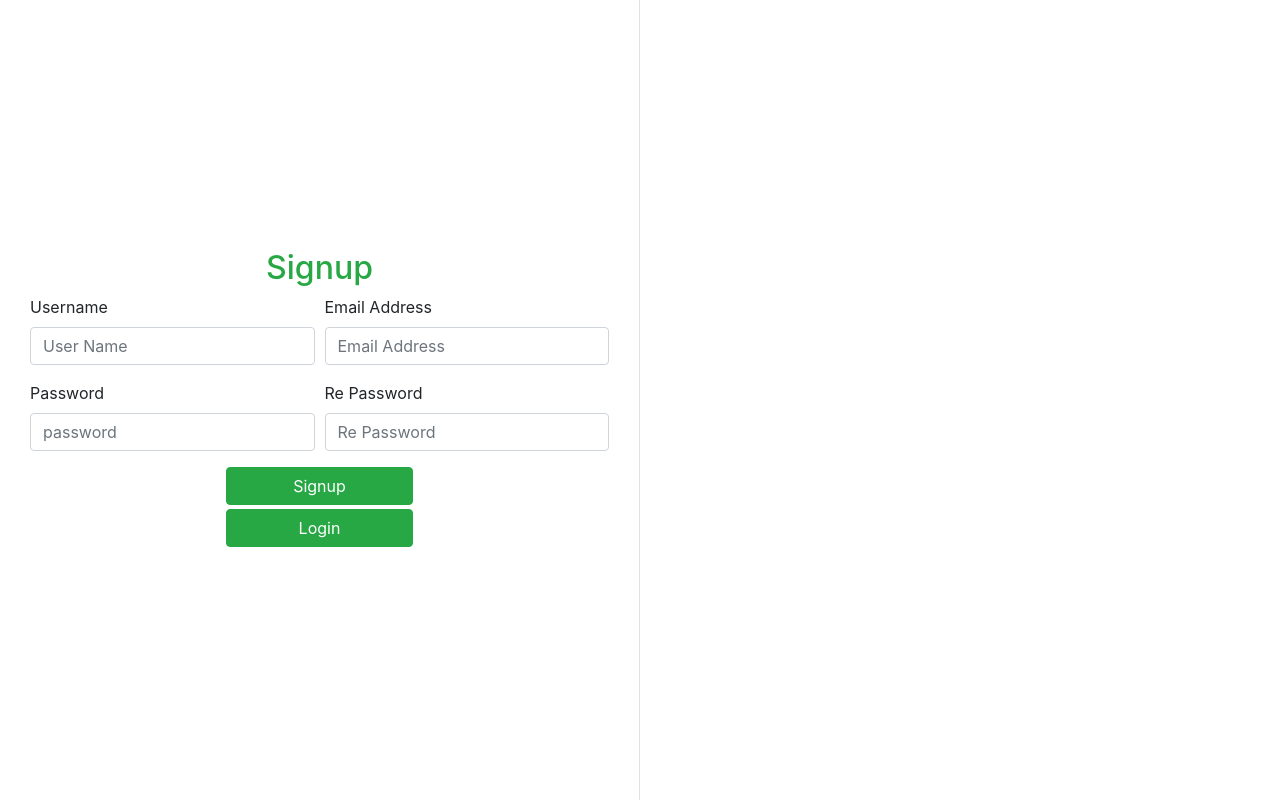
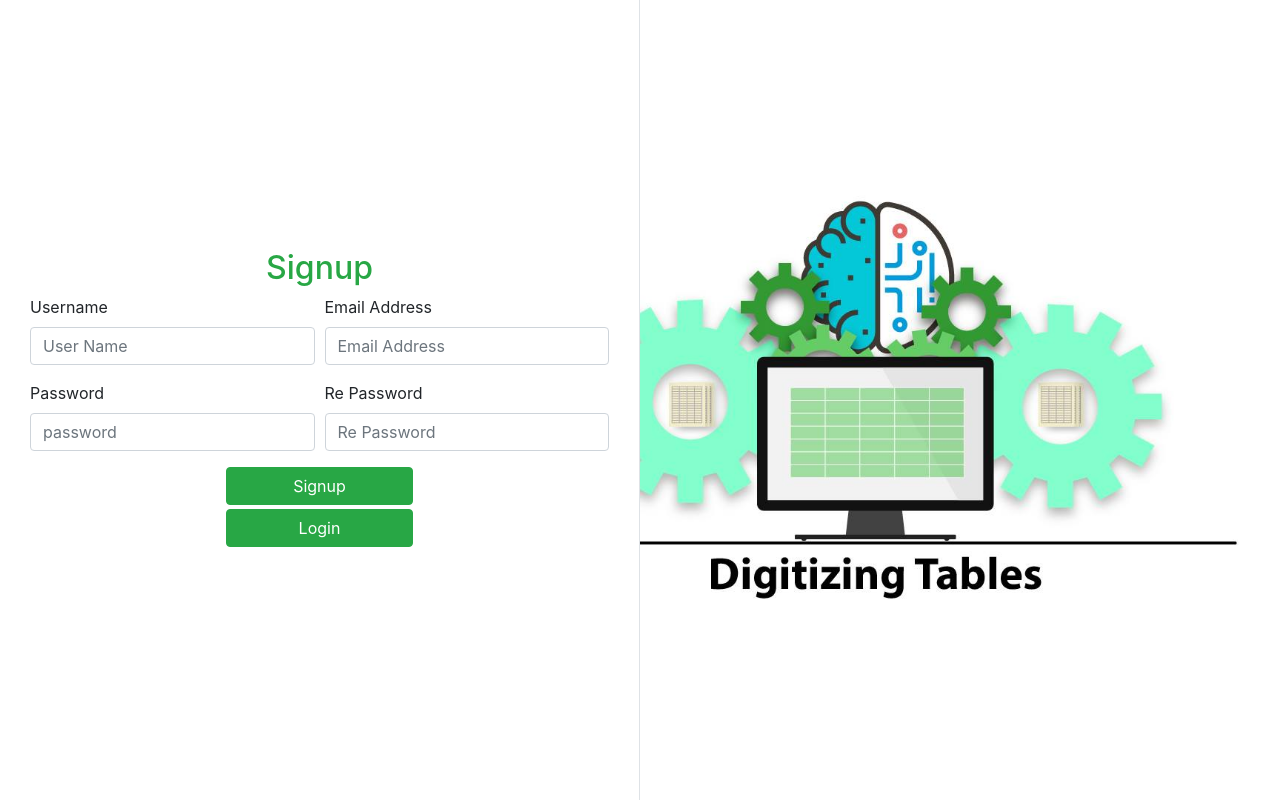
Before and after one commit to Nosherwan-Akram/TRM-frontend, a React (Create React App) app: page /signup in a window 1280 px wide. Built offline with nearby package versions, Linux system fonts and the light colour scheme.

Commit message:
added background

```diff
--- a/src/components/login/login.js
+++ b/src/components/login/login.js
@@ -1,6 +1,6 @@
 import React, { useEffect, useState } from "react";
 import styled from "styled-components";
-import LoginBackground from "../../assets/backgrounds/loginBackground.svg";
+import LoginBackground from "../../assets/backgrounds/background.jpg";
 import { LoginForm } from "./loginform";
 // import { loginRequest } from "../../../services/open/auth";
 // import store from "../../../redux/store";
@@ -61,7 +61,7 @@ const Login = (props) => {
 
 export const LoginContainer = styled.div`
   min-height: 100vh;
-  // background: url(${LoginBackground});
+  background: url(${LoginBackground});
   background-repeat: no-repeat;
   background-position: top right;
   background-size: 100% auto;
--- a/src/components/signup/signup.js
+++ b/src/components/signup/signup.js
@@ -1,6 +1,6 @@
 import React, { useState, useEffect } from "react";
 import styled from "styled-components";
-import signupBackground from "../../assets/backgrounds/signupBackground.svg";
+import signupBackground from "../../assets/backgrounds/background.jpg";
 import SignupForm from "./signupForm";
 // import { signupRequest } from "../../../services/open/auth";
 import { Redirect, Link } from "react-router-dom";
@@ -62,7 +62,7 @@ export default Signup;
 
 export const SignupContainer = styled.div`
   min-height: 100vh;
-  // background: url(${signupBackground});
+  background: url(${signupBackground});
   background-repeat: no-repeat;
   background-position: right center;
   background-size: auto 100%;
```
Also changed, not shown: src/assets/backgrounds/background.jpg (added).
